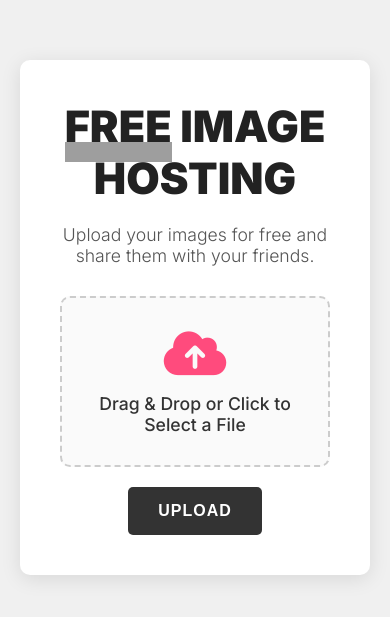
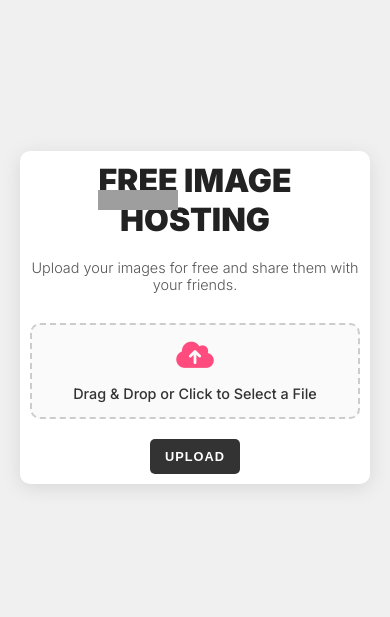
Before and after one commit to Maisnerr/image-hosting, a plain HTML site: page index.html in a window 390 px wide. Shown: the part 105-722 px from the top of the page. Drawn offline with Linux system fonts and the light colour scheme; grey boxes are pictures that could not be loaded.

Commit message:
Přidána responzivita pro všechna zařízení

```diff
--- a/style.css
+++ b/style.css
@@ -112,3 +112,66 @@ button {
 button:hover {
     background-color: #555;
 }
+
+@media screen and (max-width: 768px) {
+    .container {
+        padding: 20px;
+    }
+
+    h1 {
+        font-size: 2.3rem;
+    }
+
+    p {
+        font-size: 1rem;
+    }
+
+    .upload-area {
+        padding: 20px;
+    }
+
+    .upload-area i {
+        font-size: 40px;
+    }
+
+    .upload-area span {
+        font-size: 1rem;
+    }
+
+    button {
+        padding: 10px 20px;
+        font-size: 0.9rem;
+    }
+
+}
+
+@media screen and (max-width: 480px) {
+    .container {
+        padding: 10px;
+    }
+
+    h1 {
+        font-size: 2rem;
+    }
+
+    p {
+        font-size: 0.9rem;
+    }
+
+    .upload-area {
+        padding: 15px;
+    }
+
+    .upload-area i {
+        font-size: 30px;
+    }
+
+    .upload-area span {
+        font-size: 0.9rem;
+    }
+
+    button {
+        padding: 10px 15px;
+        font-size: 0.8rem;
+    }
+}
```
